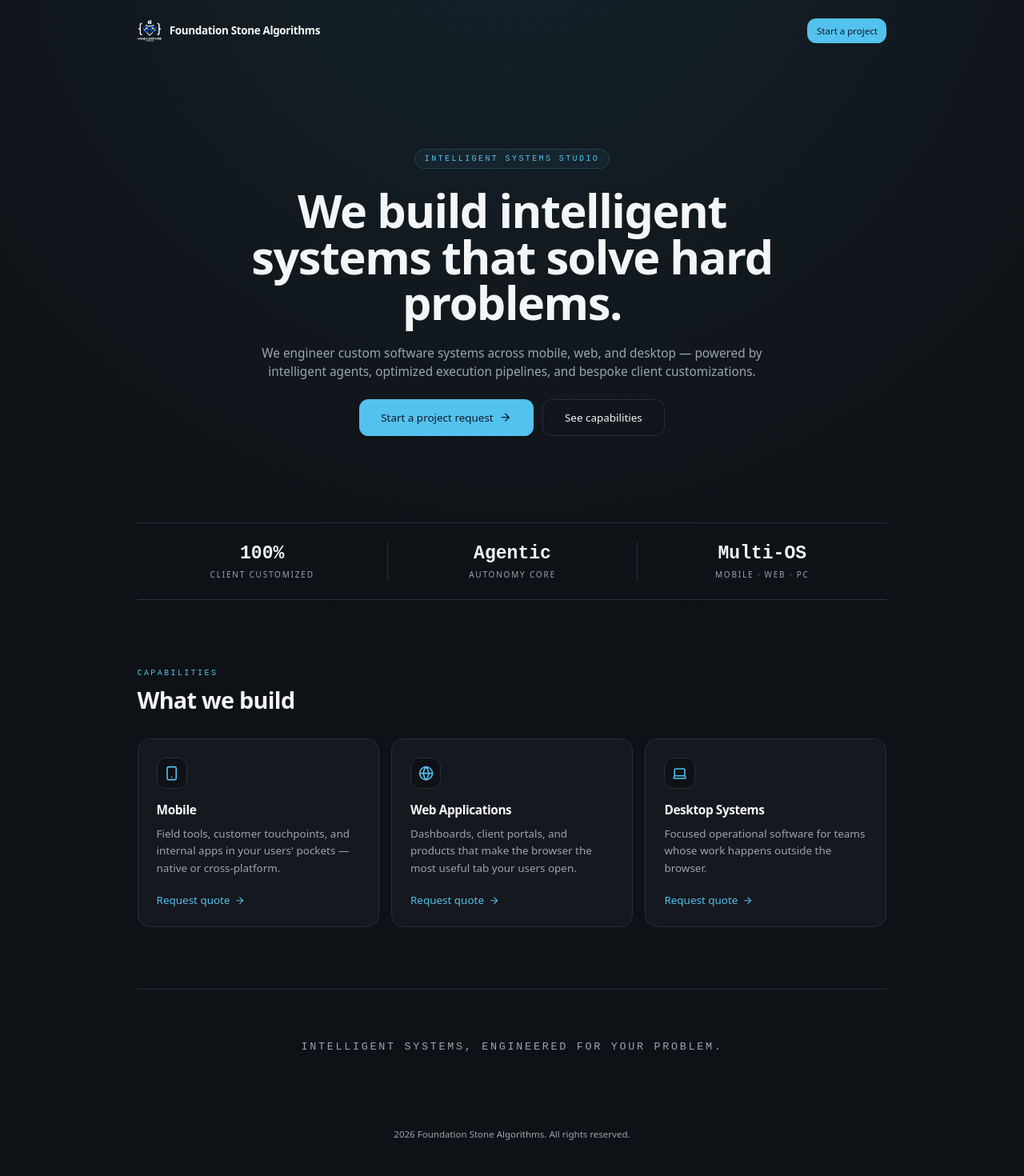
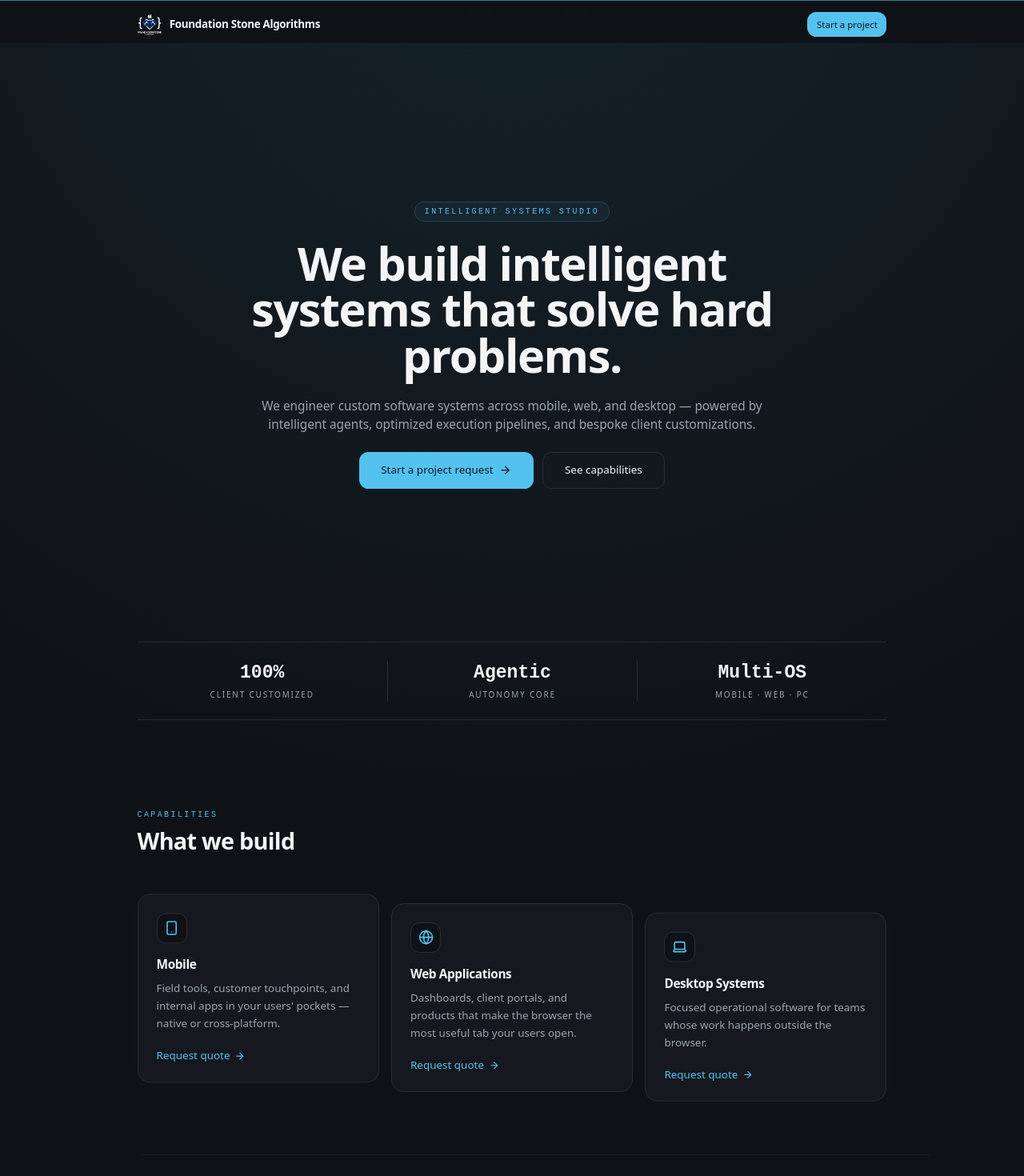
Before and after one commit to YodHeVauHe/FoundationStoneAlgorithms, a React (Vite) app: page / in a window 1280 px wide. Shown: the top 1470 px of the page at 80% size. Built offline with nearby package versions, Linux system fonts and the light colour scheme.

Commit message:
feat(home): scroll-driven layering — parallax depth planes, hero depth-of-field exit, progress rail

```diff
--- a/src/App.tsx
+++ b/src/App.tsx
@@ -1,6 +1,13 @@
-import type { ReactNode } from 'react';
+import { useRef, useState, type ReactNode } from 'react';
 import { BrowserRouter as Router, Routes, Route, Link } from 'react-router-dom';
-import { motion, useReducedMotion } from 'motion/react';
+import {
+  motion,
+  useMotionValueEvent,
+  useReducedMotion,
+  useScroll,
+  useSpring,
+  useTransform,
+} from 'motion/react';
 import { ArrowRight, Globe, Laptop, Smartphone } from 'lucide-react';
 import whiteLogo from './assets/white.png';
 import Services from './pages/Services';
@@ -11,18 +18,21 @@ const capabilities = [
     id: 'mobile',
     title: 'Mobile',
     icon: Smartphone,
+    depth: 0.6,
     line: "Field tools, customer touchpoints, and internal apps in your users' pockets — native or cross-platform.",
   },
   {
     id: 'web',
     title: 'Web Applications',
     icon: Globe,
+    depth: 1,
     line: 'Dashboards, client portals, and products that make the browser the most useful tab your users open.',
   },
   {
     id: 'system',
     title: 'Desktop Systems',
     icon: Laptop,
+    depth: 1.4,
     line: 'Focused operational software for teams whose work happens outside the browser.',
   },
 ] as const;
@@ -47,29 +57,127 @@ function Reveal({ children, delay = 0 }: { children: ReactNode; delay?: number }
   );
 }
 
-function Home() {
+/**
+ * Scroll-linked depth layer: the wrapped content drifts at its own speed
+ * (proportional to `depth`) while crossing the viewport, and fades in once
+ * on entry. Scroll-linked y lives on the outer motion.div, the one-shot
+ * entrance on the inner one, so the transforms never fight.
+ */
+function ParallaxReveal({
+  depth,
+  className,
+  children,
+}: {
+  depth: number;
+  className?: string;
+  children: ReactNode;
+}) {
+  const reduceMotion = useReducedMotion();
+  const ref = useRef<HTMLDivElement>(null);
+  const { scrollYProgress } = useScroll({ target: ref, offset: ['start end', 'end start'] });
+  const y = useTransform(scrollYProgress, [0, 1], [48 * depth, -16 * depth]);
+  const smoothY = useSpring(y, { stiffness: 120, damping: 30, restDelta: 0.001 });
+
   return (
-    <div className="relative min-h-[100svh] overflow-hidden bg-background text-foreground">
-      {/* Single ambient background: one radial glow + one dot grid, CSS only */}
-      <div className="pointer-events-none absolute inset-0 bg-[radial-gradient(circle_at_50%_-10%,hsl(var(--primary)/0.10),transparent_55%)]" />
-      <div className="pointer-events-none absolute inset-0 opacity-40 [background-image:radial-gradient(hsl(var(--foreground)/0.07)_1px,transparent_1px)] [background-size:24px_24px] [mask-image:radial-gradient(ellipse_60%_50%_at_50%_0%,black,transparent)]" />
+    <div ref={ref} className={className}>
+      <motion.div style={reduceMotion ? undefined : { y: smoothY }}>
+        <motion.div
+          initial={reduceMotion ? false : { opacity: 0, y: 12 }}
+          whileInView={{ opacity: 1, y: 0 }}
+          viewport={{ once: true, margin: '-10% 0px' }}
+          transition={{ duration: 0.45, ease: 'easeOut' }}
+        >
+          {children}
+        </motion.div>
+      </motion.div>
+    </div>
+  );
+}
 
-      <div className="relative z-10 mx-auto flex w-full max-w-5xl flex-col px-6">
-        <header className="flex items-center justify-between py-6">
+function ScrollProgressRail() {
+  const { scrollYProgress } = useScroll();
+  const scaleX = useSpring(scrollYProgress, { stiffness: 120, damping: 30, restDelta: 0.001 });
+
+  return <motion.div className="fixed inset-x-0 top-0 z-50 h-px origin-left bg-primary/60" style={{ scaleX }} />;
+}
+
+function Nav() {
+  const [scrolled, setScrolled] = useState(false);
+  const { scrollY } = useScroll();
+
+  useMotionValueEvent(scrollY, 'change', (current) => {
+    setScrolled(current > 8);
+  });
+
+  return (
+    <header
+      className={
+        'sticky top-0 z-40 flex items-center justify-between px-6 py-4 transition-colors duration-300 ' +
+        (scrolled ? 'border-b border-border bg-background/85 backdrop-blur-md' : 'border-b border-transparent')
+      }
+    >
       <div className="flex items-center gap-2.5">
-            <img
-              src={whiteLogo}
-              alt="Foundation Stone Algorithms logo"
-              className="h-8 w-8 object-contain"
-            />
+        <img src={whiteLogo} alt="Foundation Stone Algorithms logo" className="h-8 w-8 object-contain" />
         <span className="text-sm font-semibold tracking-tight">Foundation Stone Algorithms</span>
       </div>
       <Link to="/services">
         <Button size="sm">Start a project</Button>
       </Link>
     </header>
+  );
+}
 
-        <section className="flex flex-col items-center gap-6 py-20 text-center sm:py-28">
+function Home() {
+  const reduceMotion = useReducedMotion();
+
+  // Global background planes: glow drifts down-scale, grid counter-drifts up and fades.
+  const { scrollYProgress } = useScroll();
+  const glowY = useTransform(scrollYProgress, [0, 1], [0, 220]);
+  const glowScale = useTransform(scrollYProgress, [0, 1], [1, 1.2]);
+  const gridY = useTransform(scrollYProgress, [0, 1], [0, -140]);
+  const gridOpacity = useTransform(scrollYProgress, [0, 1], [0.4, 0.12]);
+
+  // Hero exits faster than the scroll with a depth-of-field blur ramp.
+  const heroRef = useRef<HTMLElement>(null);
+  const { scrollYProgress: heroProgress } = useScroll({
+    target: heroRef,
+    offset: ['start start', 'end start'],
+  });
+  const heroY = useTransform(heroProgress, [0, 1], [0, -80]);
+  const heroOpacity = useTransform(heroProgress, [0, 0.9], [1, 0]);
+  const heroFilter = useTransform(heroProgress, [0, 0.8], ['blur(0px)', 'blur(6px)']);
+
+  // Statement line slides horizontally as it crosses the viewport.
+  const statementRef = useRef<HTMLParagraphElement>(null);
+  const { scrollYProgress: statementProgress } = useScroll({
+    target: statementRef,
+    offset: ['start end', 'end start'],
+  });
+  const statementX = useTransform(statementProgress, [0, 1], [40, -40]);
+  const statementOpacity = useTransform(statementProgress, [0, 0.4, 0.75, 1], [0.2, 1, 1, 0.3]);
+
+  return (
+    <div className="relative min-h-[100svh] overflow-x-hidden bg-background text-foreground">
+      <ScrollProgressRail />
+
+      {/* Layered ambient background: two depth planes, CSS + scroll-linked only */}
+      <motion.div
+        className="pointer-events-none absolute inset-0 bg-[radial-gradient(circle_at_50%_-10%,hsl(var(--primary)/0.10),transparent_55%)]"
+        style={reduceMotion ? undefined : { y: glowY, scale: glowScale }}
+      />
+      <motion.div
+        className="pointer-events-none absolute inset-0 opacity-40 [background-image:radial-gradient(hsl(var(--foreground)/0.07)_1px,transparent_1px)] [background-size:24px_24px] [mask-image:radial-gradient(ellipse_60%_50%_at_50%_0%,black,transparent)]"
+        style={reduceMotion ? undefined : { y: gridY, opacity: gridOpacity }}
+      />
+
+      <div className="relative z-10 mx-auto flex w-full max-w-5xl flex-col">
+        <Nav />
+
+        <section ref={heroRef} className="flex min-h-[92svh] flex-col items-center justify-center gap-6 px-6 py-20 text-center">
+          <motion.div
+            style={reduceMotion ? undefined : { y: heroY, opacity: heroOpacity, filter: heroFilter }}
+            className="flex flex-col items-center gap-6"
+          >
             <Reveal>
               <span className="inline-flex items-center rounded-full border border-primary/20 bg-primary/5 px-3 py-1 font-mono text-[10px] uppercase tracking-[0.24em] text-primary">
                 Intelligent Systems Studio
@@ -101,36 +209,33 @@ function Home() {
                 </a>
               </div>
             </Reveal>
+          </motion.div>
         </section>
 
-        <Reveal>
+        <ParallaxReveal depth={0.25} className="px-6">
           <div className="grid grid-cols-3 divide-x divide-border border-y border-border py-6 text-center">
             {trustMetrics.map((metric) => (
               <div key={metric.label} className="px-2">
-                <p className="font-mono text-xl font-semibold text-foreground sm:text-2xl">
-                  {metric.value}
-                </p>
+                <p className="font-mono text-xl font-semibold text-foreground sm:text-2xl">{metric.value}</p>
                 <p className="mt-1 text-[10px] uppercase tracking-[0.18em] text-muted-foreground">
                   {metric.label}
                 </p>
               </div>
             ))}
           </div>
-        </Reveal>
+        </ParallaxReveal>
 
-        <section id="capabilities" className="scroll-mt-16 py-20">
+        <section id="capabilities" className="scroll-mt-16 px-6 py-28">
           <Reveal>
-            <span className="font-mono text-[10px] uppercase tracking-[0.24em] text-primary">
-              Capabilities
-            </span>
+            <span className="font-mono text-[10px] uppercase tracking-[0.24em] text-primary">Capabilities</span>
             <h2 className="mt-2 text-2xl font-semibold tracking-tight sm:text-3xl">What we build</h2>
           </Reveal>
           <div className="mt-8 grid gap-4 md:grid-cols-3">
-            {capabilities.map((capability, index) => {
+            {capabilities.map((capability) => {
               const Icon = capability.icon;
 
               return (
-                <Reveal key={capability.id} delay={index * 0.08}>
+                <ParallaxReveal key={capability.id} depth={capability.depth} className="h-full">
                   <div className="group flex h-full flex-col rounded-2xl border border-border bg-card p-6 transition-colors hover:border-primary/40">
                     <div className="flex h-10 w-10 items-center justify-center rounded-lg border border-border bg-background text-primary">
                       <Icon className="h-5 w-5" />
@@ -147,19 +252,21 @@ function Home() {
                       <ArrowRight className="h-3.5 w-3.5 transition-transform group-hover:translate-x-0.5" />
                     </Link>
                   </div>
-                </Reveal>
+                </ParallaxReveal>
               );
             })}
           </div>
         </section>
 
-        <Reveal>
-          <p className="border-t border-border py-16 text-center font-mono text-sm uppercase tracking-[0.2em] text-muted-foreground">
+        <motion.p
+          ref={statementRef}
+          className="border-t border-border px-6 py-16 text-center font-mono text-sm uppercase tracking-[0.2em] text-muted-foreground"
+          style={reduceMotion ? undefined : { x: statementX, opacity: statementOpacity }}
+        >
           Intelligent systems, engineered for your problem.
-          </p>
-        </Reveal>
+        </motion.p>
 
-        <footer className="py-8 text-center text-xs text-muted-foreground">
+        <footer className="px-6 py-8 text-center text-xs text-muted-foreground">
           {new Date().getFullYear()} Foundation Stone Algorithms. All rights reserved.
         </footer>
       </div>
```
Lines whose indentation alone changed are shown as unchanged.
